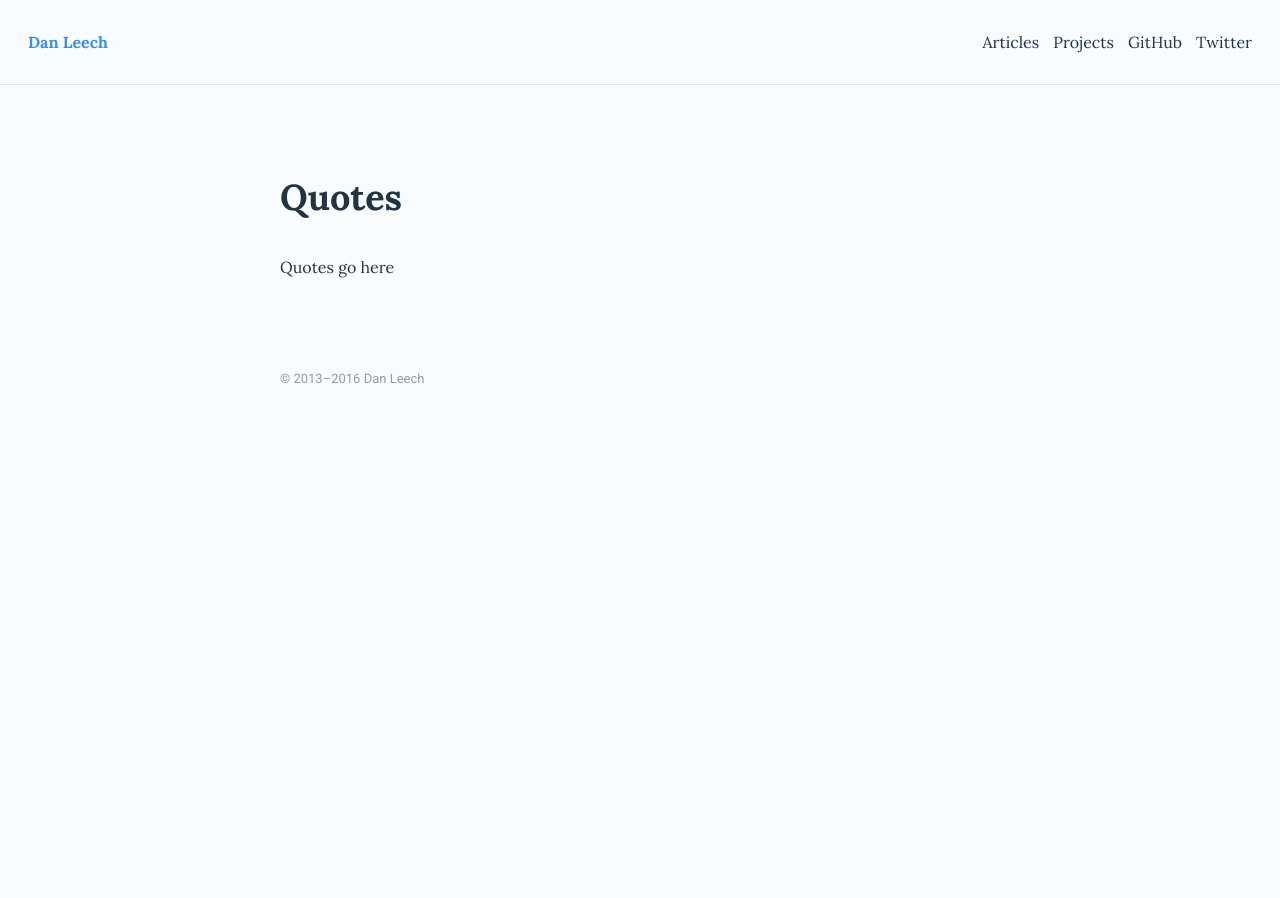
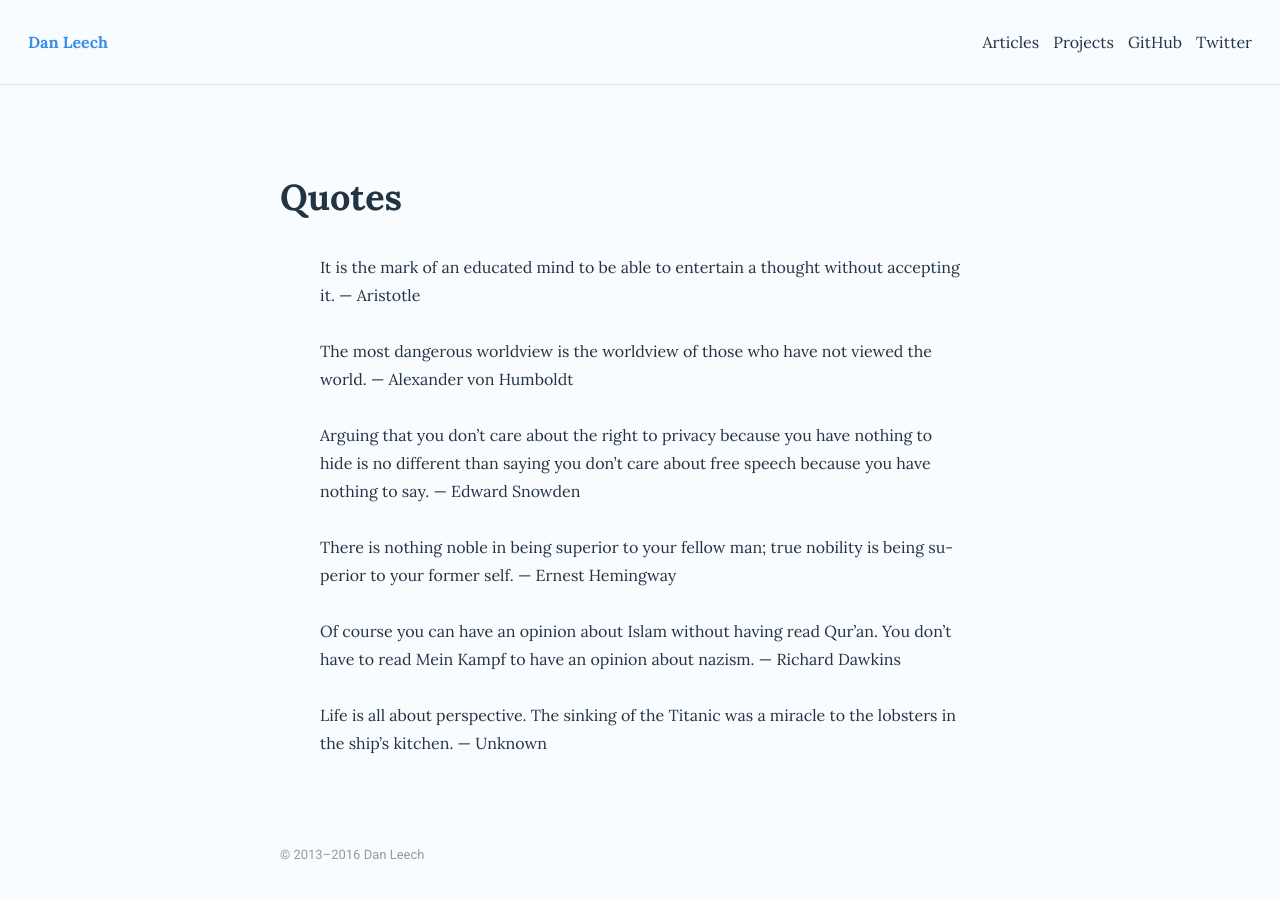
Before and after one commit to danleech/danleech.com, a Jekyll site: the page built from quotes/index.md, in a window 1280 px wide. Built offline with Jekyll 4.4.1, drawn with Linux system fonts in a browser that asks for light colours.

Commit message:
Update index.md

```diff
--- a/quotes/index.md
+++ b/quotes/index.md
@@ -3,4 +3,20 @@ layout: page
 title: Quotes
 ---
 
-Quotes go here
+> It is the mark of an educated mind to be able to entertain a thought without accepting it.
+— Aristotle
+
+> The most dangerous worldview is the worldview of those who have not viewed the world.
+— Alexander von Humboldt
+
+> Arguing that you don’t care about the right to privacy because you have nothing to hide is no different than saying you don’t care about free speech because you have nothing to say.
+— Edward Snowden
+
+> There is nothing noble in being superior to your fellow man; true nobility is being superior to your former self.
+— Ernest Hemingway
+
+> Of course you can have an opinion about Islam without having read Qur’an. You don’t have to read Mein Kampf to have an opinion about nazism.
+— Richard Dawkins
+
+> Life is all about perspective. The sinking of the Titanic was a miracle to the lobsters in the ship’s kitchen.
+— Unknown
```
